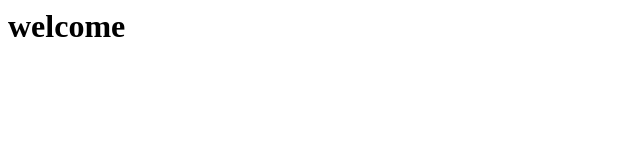
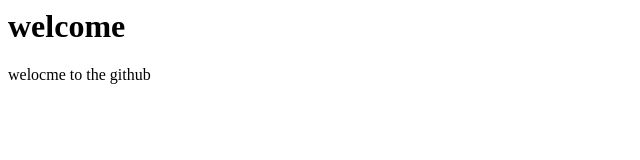
Before and after one commit to Akshaysase202/GitByAkshay, a plain HTML site: page index.html in a window 1280 px wide. Shown: the whole page, without its empty margins (0-640 px from the left). Drawn offline with Linux system fonts and the light colour scheme.

Commit message:
update index.html

```diff
--- a/index.html
+++ b/index.html
@@ -1 +1,2 @@
 <h1>welcome</h1>
+<p> welocme to the github</p>
```
